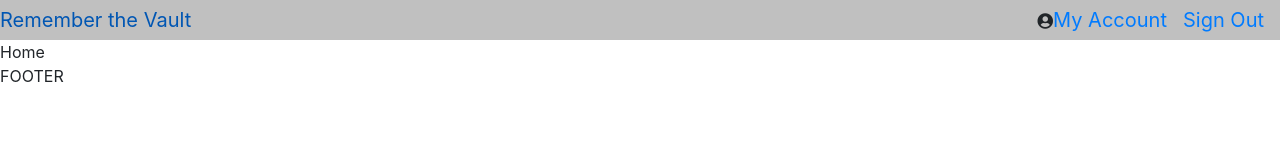
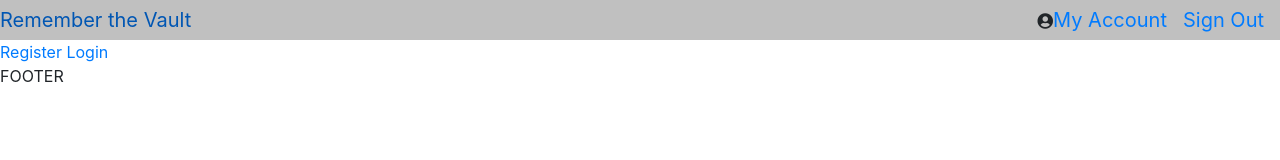
Before and after one commit to elaine-drum-female/Remember-the-Vault-Project-3, a React (Create React App) app in the folder client/: page / in a window 1280 px wide. Shown: the top 160 px of the page. Built offline with nearby package versions, Linux system fonts and the light colour scheme.

Commit message:
Added link to register_login for demo purposes

```diff
--- a/client/src/components/Home/index.js
+++ b/client/src/components/Home/index.js
@@ -1,10 +1,11 @@
 import React, { Component } from 'react';
+import { Link } from "react-router-dom";
 
 class Home extends Component {
     render() {
         return (
             <div>
-                Home
+                <Link to="/register_login">Register Login</Link>
             </div>
         );
     }
```
